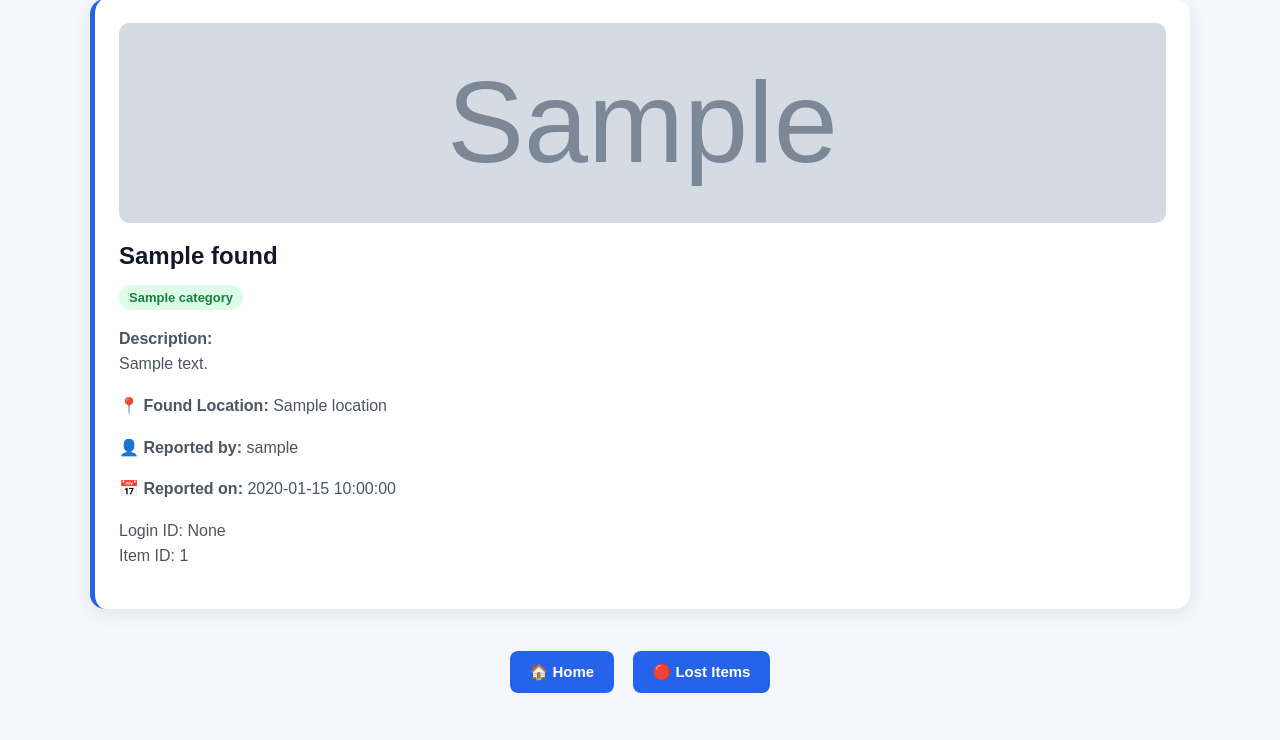
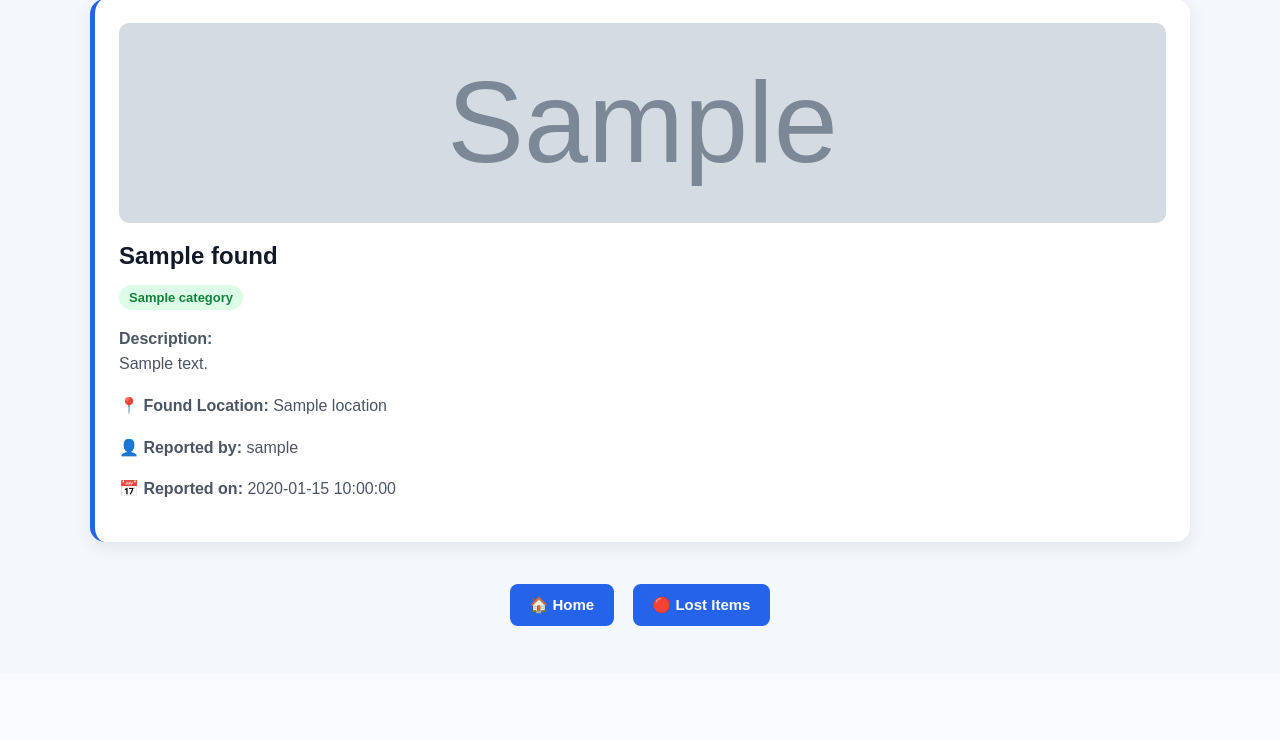
Before and after one commit to Anithagollu/campus-lost-found, a Flask app: page /found-items in a window 1280 px wide. Shown: the part 403-1143 px from the top of the page. After the commit the page ends 1029 px from the top, so only its background shows below. Run offline with Flask 3, Linux system fonts and the light colour scheme; grey boxes marked "Sample" are stand-in pictures; a database or web service that is not in the repository returns one stand-in record (values such as "Sample title").

Commit message:
Remove debug code

```diff
--- a/templates/found_items.html
+++ b/templates/found_items.html
@@ -285,10 +285,6 @@
                 <!-- =============================== -->
                 <!-- OWNER ONLY -->
                 <!-- =============================== -->
-                <p>
-                  Login ID: {{ session.get("user_id") }}<br>
-                  Item ID: {{ item.user_id }}
-                </p>
 
                 {% if session.get("user_id")|string == item.user_id|string %}
 
```
